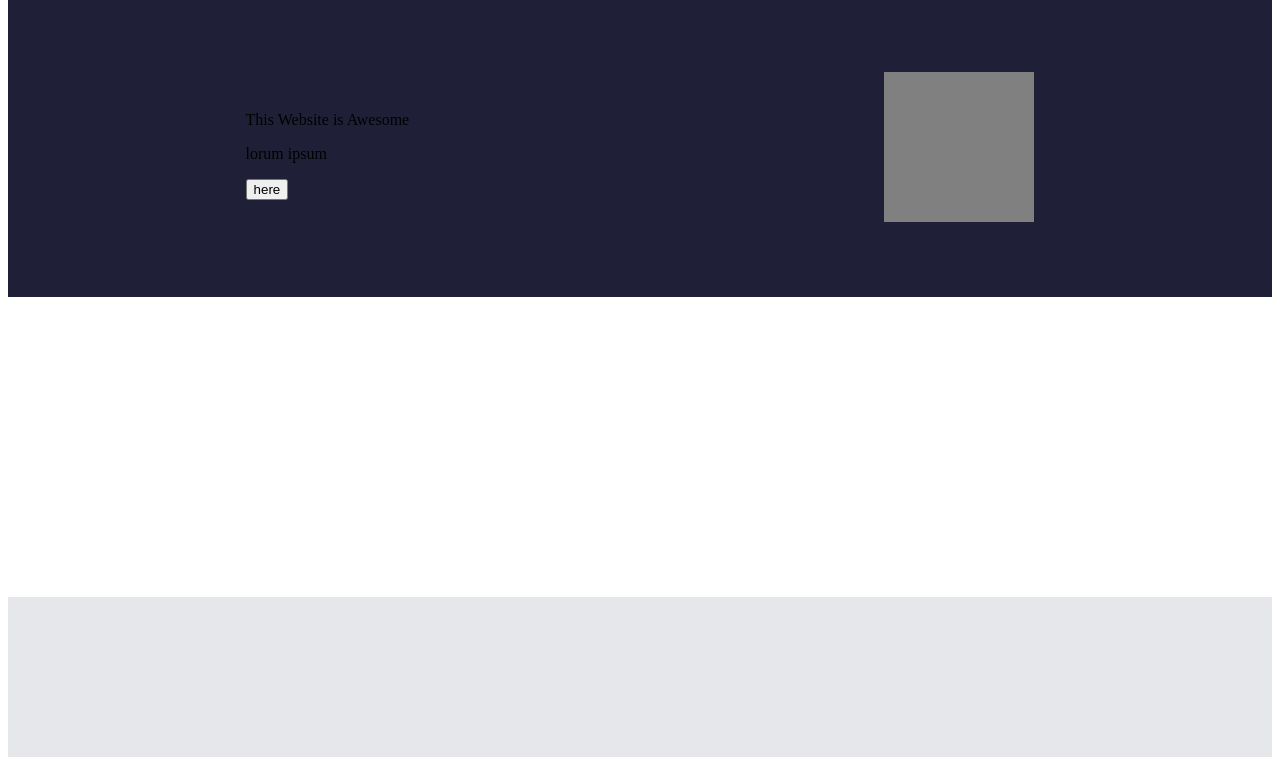
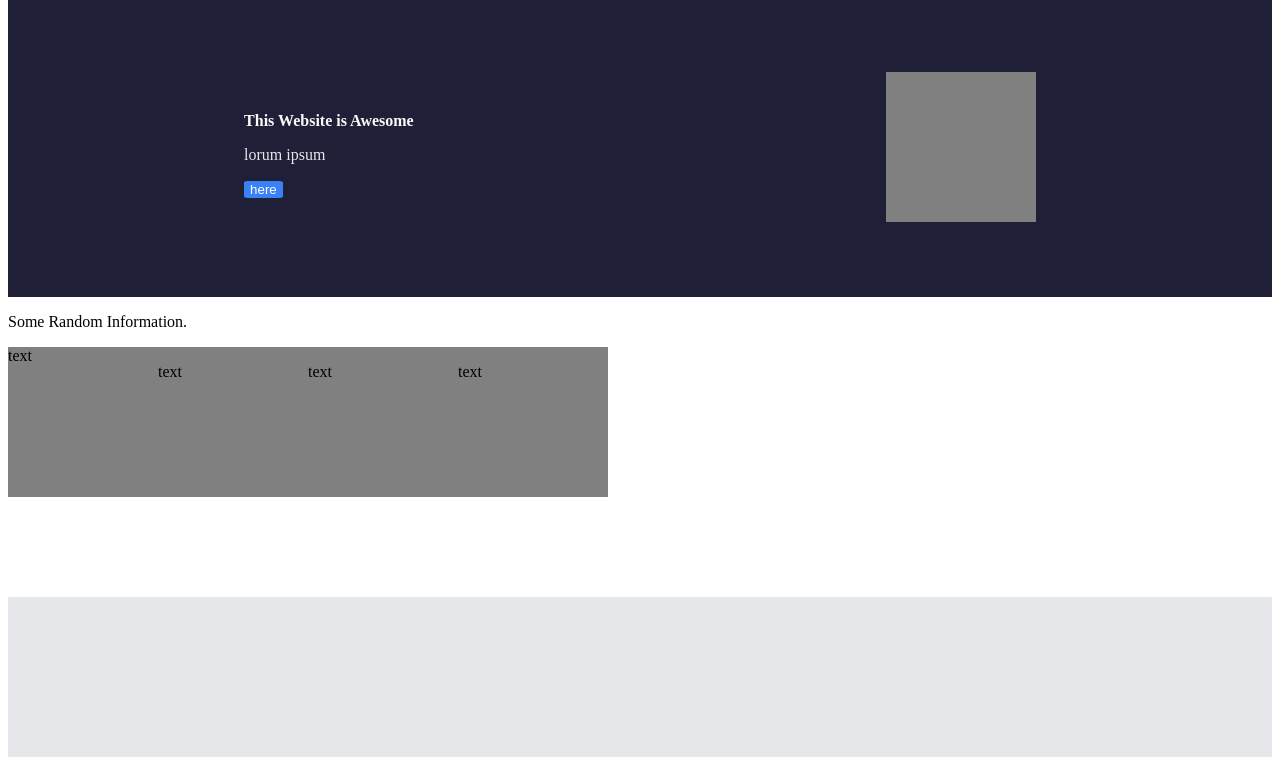
Before and after one commit to Dwheeldon1/LandingPage, a plain HTML site: page index.html in a window 1280 px wide. Shown: the part 43-800 px from the top of the page. Drawn offline with Linux system fonts and the light colour scheme.

Commit message:
Updated files
Added content to midone section
in index.html

added styling to button and text
in top section and made mid one visible
for image placement

```diff
--- a/index.html
+++ b/index.html
@@ -21,16 +21,32 @@
         </div>
         <div class="top">
             <div class="content">
-                <p>This Website is Awesome</p>
-                <p>lorum ipsum</p>
-                <button>here</button>
+                <p class="main">This Website is Awesome</p>
+                <p class="second">lorum ipsum</p>
+                <button class="btn-top">here</button>
             </div>
             <div class="top-image">
 
             </div>
         </div>
         <div class="midone">
-
+            <div class="content-two">
+                <p class="information">Some Random Information.</p>
+            </div>
+            <div class="mid-image">
+                <div class="img-one">
+                    <figcaption>text</figcaption>
+                </div>
+                <div class="img-two">
+                    <p>text</p>
+                </div>
+                <div class="img-three">
+                    <p>text</p>
+                </div>
+                <div class="img-four">
+                    <p>text</p>
+                </div>
+            </div>
         </div>
         <div class="midtwo">
 
--- a/style.css
+++ b/style.css
@@ -2,7 +2,6 @@ body{
     display:flex;
     flex-direction: column;
     height:1264px;
-
 }
 
 .header{
@@ -36,7 +35,6 @@ ul{
     align-items: flex-end;
     padding-right: 40px;
     gap: 24px;
-
 }
 
 a{
@@ -52,6 +50,24 @@ a{
     align-items: center;
     justify-content: space-around;
 
+    .main{
+        color:#F9FAF8;
+        text-size-adjust: 48px;
+        font-weight: 800;
+    }
+
+    .second{
+        color:#E5E7EB;
+        text-size-adjust: 18px;
+    }
+
+    .btn-top{
+        background-color: #3882F6;
+        color: white;
+        border: none;
+        border-radius: 10%;
+    }
+
     .top-image{
         background-color: grey;
         width:150px;
@@ -60,9 +76,30 @@ a{
 
 }
 
+
+
 .midone{
     background-color: white;
     height:300px;
+    display:flex;
+    flex-direction: column;
+    .mid-image{
+        display: flex;
+
+
+        .img-one,
+        .img-two,
+        .img-three,
+        .img-four{
+            background-color: grey;
+            width:150px;
+            height:150px;
+
+            flex-direction: column;
+        }
+
+
+    }
 }
 
 .midtwo{
```
